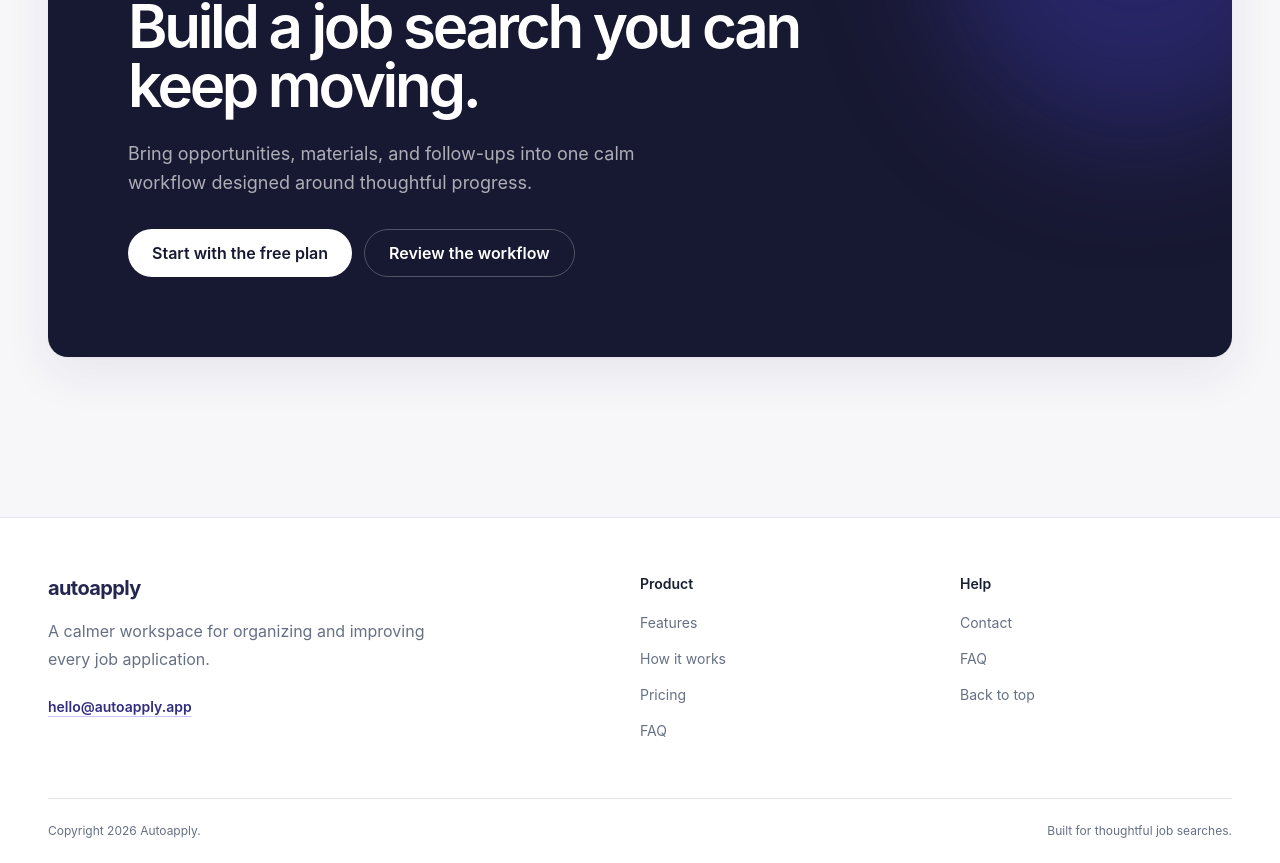
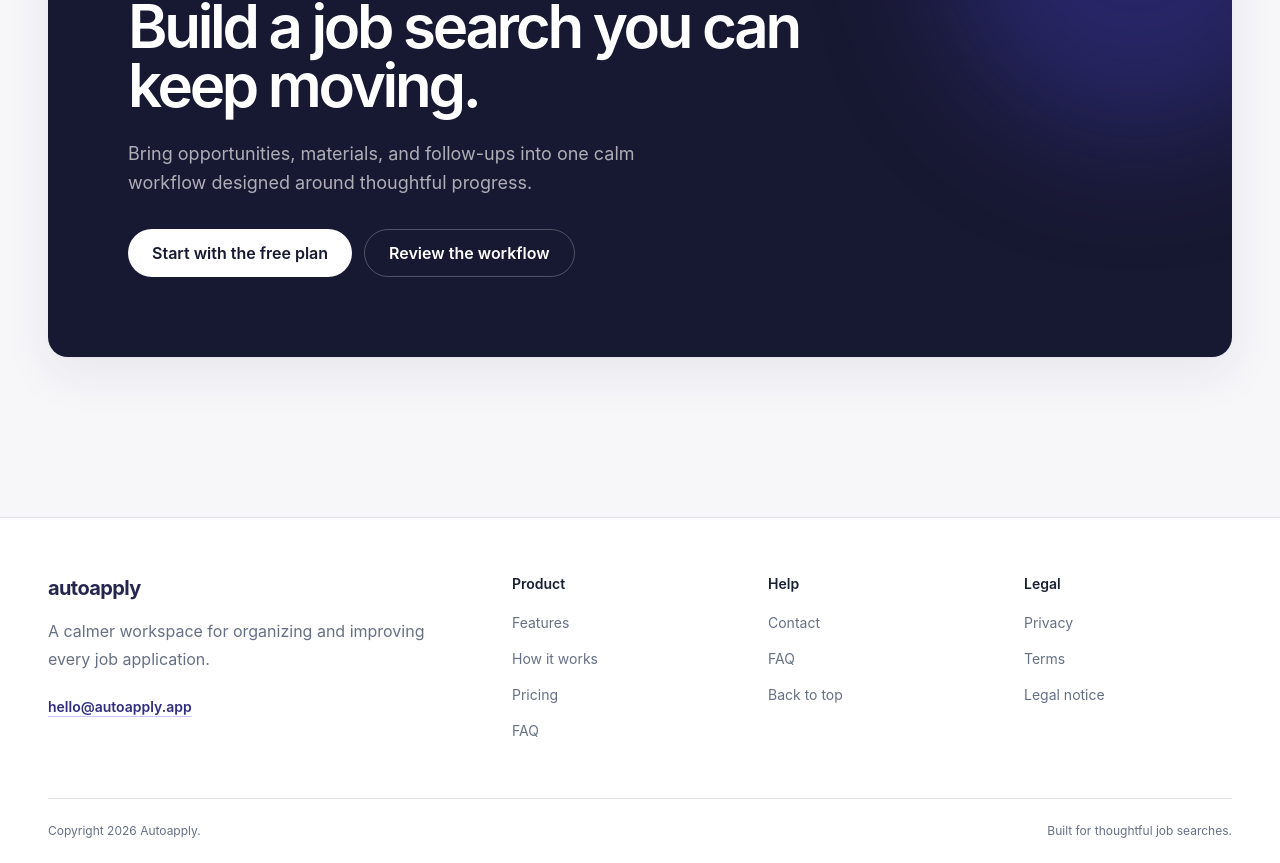
Before and after one commit to Youness-Ibrahim-Youness-55499/autoapply, a React (Vite) app: page / in a window 1280 px wide. Shown: the part 11042-11905 px from the top of the page. Built offline with nearby package versions, Linux system fonts and the light colour scheme.

Commit message:
Update src/components/layout/Footer.tsx for legal pages

```diff
--- a/src/components/layout/Footer.tsx
+++ b/src/components/layout/Footer.tsx
@@ -1,3 +1,4 @@
+import { Link } from "react-router-dom";
 import { PageContainer } from "./PageContainer";
 
 const footerGroups = [
@@ -18,13 +19,21 @@ const footerGroups = [
     ],
     title: "Help",
   },
+  {
+    links: [
+      ["Privacy", "/privacy"],
+      ["Terms", "/terms"],
+      ["Legal notice", "/legal-notice"],
+    ],
+    title: "Legal",
+  },
 ];
 
 export function Footer() {
   return (
     <footer className="border-t border-line bg-surface" id="footer">
       <PageContainer>
-        <div className="grid gap-12 py-14 sm:grid-cols-2 lg:grid-cols-[1.5fr_0.75fr_0.75fr]">
+        <div className="grid gap-12 py-14 sm:grid-cols-2 lg:grid-cols-[1.5fr_0.75fr_0.75fr_0.75fr]">
           <div>
             <a
               className="text-xl font-bold tracking-[-0.03em] text-brand-900"
@@ -50,12 +59,21 @@ export function Footer() {
               <ul className="mt-4 space-y-3">
                 {group.links.map(([label, href]) => (
                   <li key={label}>
+                    {href.startsWith("/") ? (
+                      <Link
+                        className="text-sm text-ink-muted hover:text-brand-800"
+                        to={href}
+                      >
+                        {label}
+                      </Link>
+                    ) : (
                       <a
                         className="text-sm text-ink-muted hover:text-brand-800"
                         href={href}
                       >
                         {label}
                       </a>
+                    )}
                   </li>
                 ))}
               </ul>
```
Lines whose indentation alone changed are shown as unchanged.
